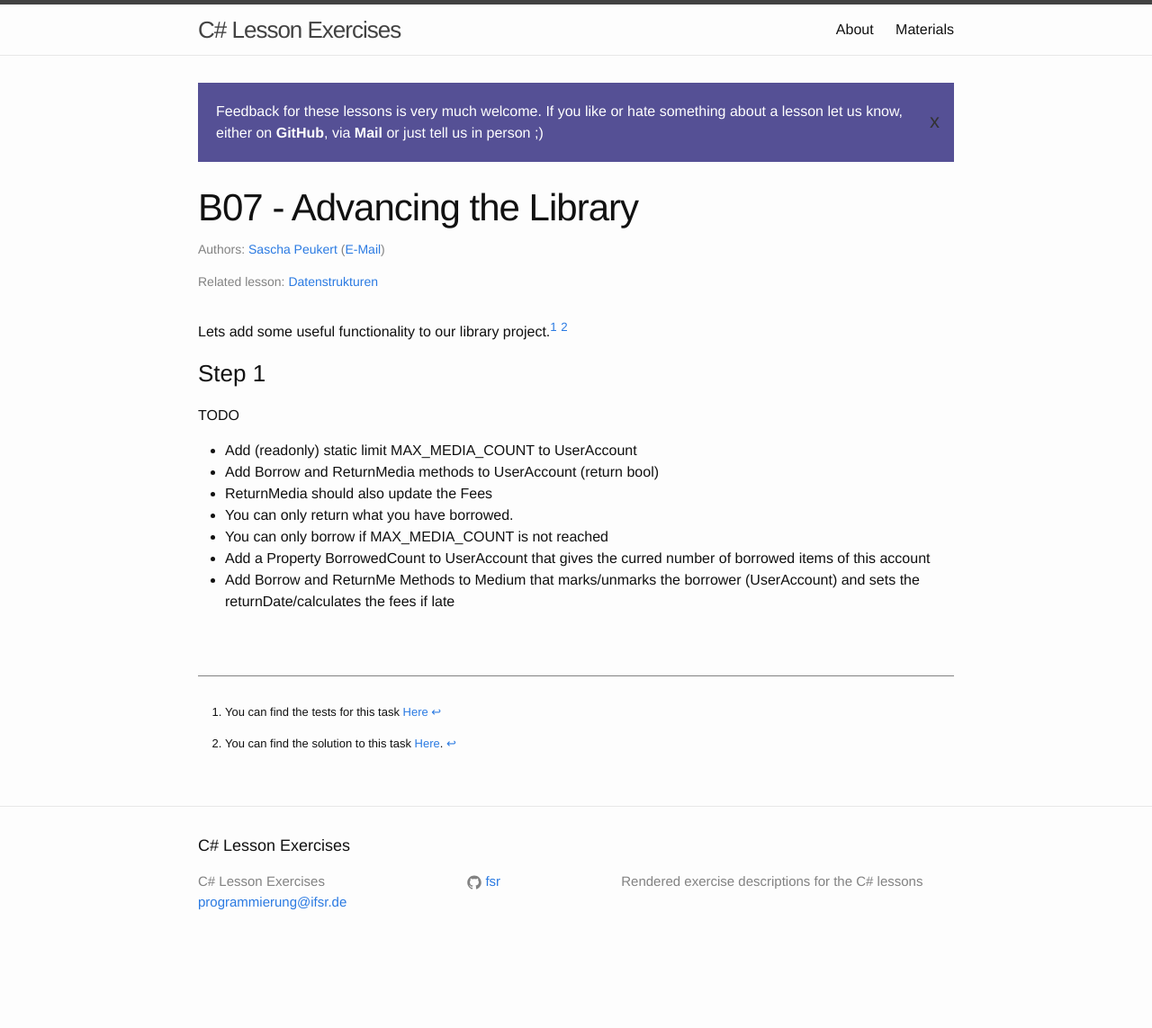
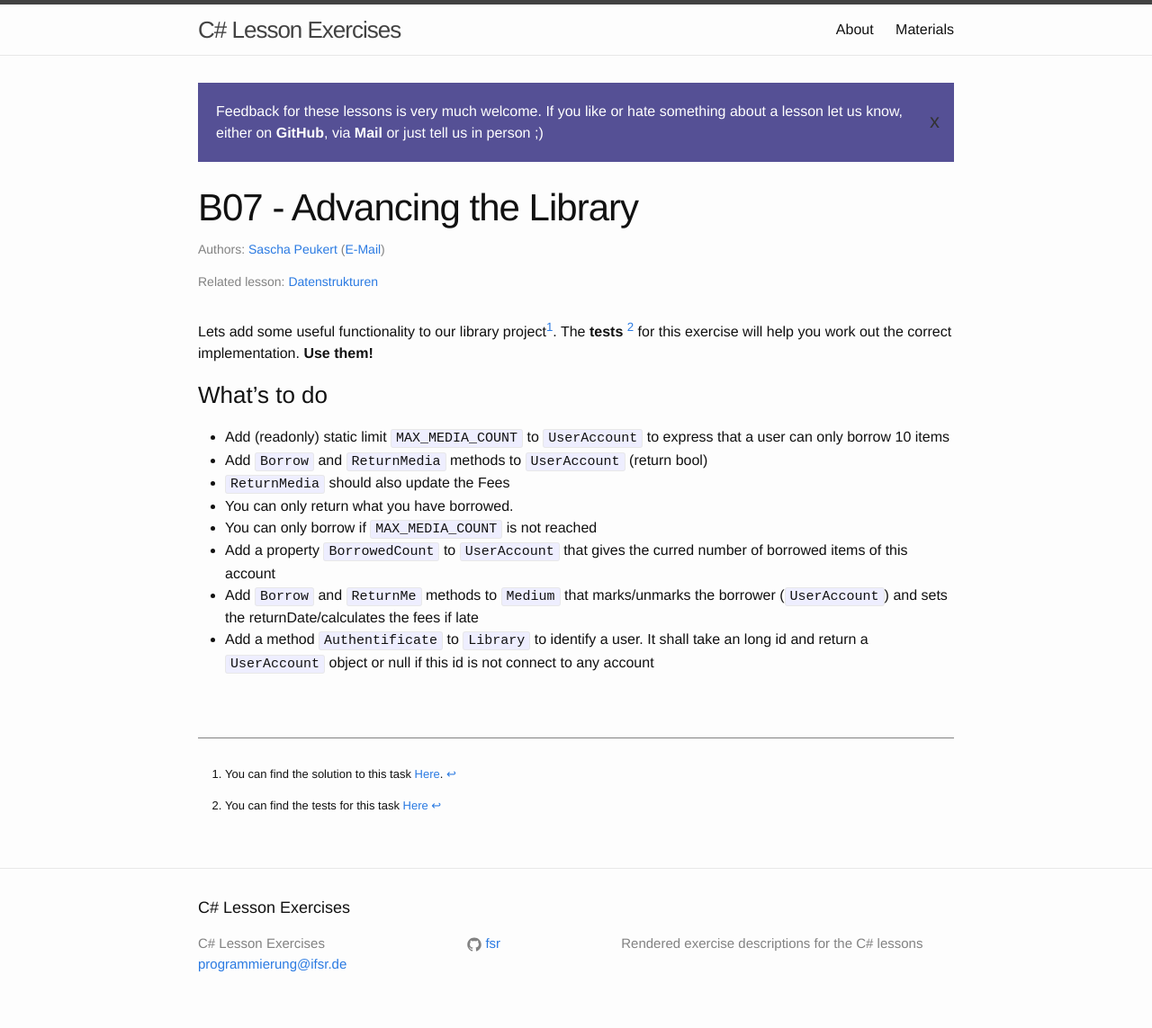
Before and after one commit to fsr/csharp-lessons, a Jekyll site: the page built from _exercises/B07_advanced_example.md, in a window 1280 px wide. Shown: the whole page at 90% size. Built offline with Jekyll 4.4.1, drawn with Linux system fonts in a browser that asks for light colours; before the commit the page ends 1074 px from its top, so only the background shows below that.

Commit message:
finished preparing exercice B07

```diff
--- a/_exercises/B07_advanced_example.md
+++ b/_exercises/B07_advanced_example.md
@@ -1,12 +1,12 @@
 ---
 title: B07 - Advancing the Library
 number: 15
-status: drafty
+status: reviewed
 authors: [sascha]
 lesson: 6
 ---
 
-Lets add some useful functionality to our library project.[^tests] [^solution]
+Lets add some useful functionality to our library project[^solution]. The **tests** [^tests] for this exercise will help you work out the correct implementation. **Use them!**
 
 [^tests]:
     You can find the tests for this task
@@ -15,13 +15,13 @@ Lets add some useful functionality to our library project.[^tests] [^solution]
 [^solution]:
     You can find the solution to this task [Here](https://github.com/satkowski/csharp-solutions/blob/master/06_datenstrukturen/B07_advanced_example/ExerciseSolution/).
 
-### Step 1
+### What's to do
 
-TODO
-* Add (readonly) static limit MAX_MEDIA_COUNT to UserAccount
-* Add Borrow and ReturnMedia methods to UserAccount (return bool)
-* ReturnMedia should also update the Fees
-* You can only return what you have borrowed.
-* You can only borrow if MAX_MEDIA_COUNT is not reached
-* Add a Property BorrowedCount to UserAccount that gives the curred number of borrowed items of this account
-* Add Borrow and ReturnMe Methods to Medium that marks/unmarks the borrower (UserAccount) and sets the returnDate/calculates the fees if late
+- Add (readonly) static limit `MAX_MEDIA_COUNT` to `UserAccount` to express that a user can only borrow 10 items
+- Add `Borrow` and `ReturnMedia` methods to `UserAccount` (return bool)
+- `ReturnMedia` should also update the Fees
+- You can only return what you have borrowed.
+- You can only borrow if `MAX_MEDIA_COUNT` is not reached
+- Add a property `BorrowedCount` to `UserAccount` that gives the curred number of borrowed items of this account
+- Add `Borrow` and `ReturnMe` methods to `Medium` that marks/unmarks the borrower (`UserAccount`) and sets the returnDate/calculates the fees if late
+- Add a method `Authentificate` to `Library` to identify a user. It shall take an long id and return a `UserAccount` object or null if this id is not connect to any account
```
